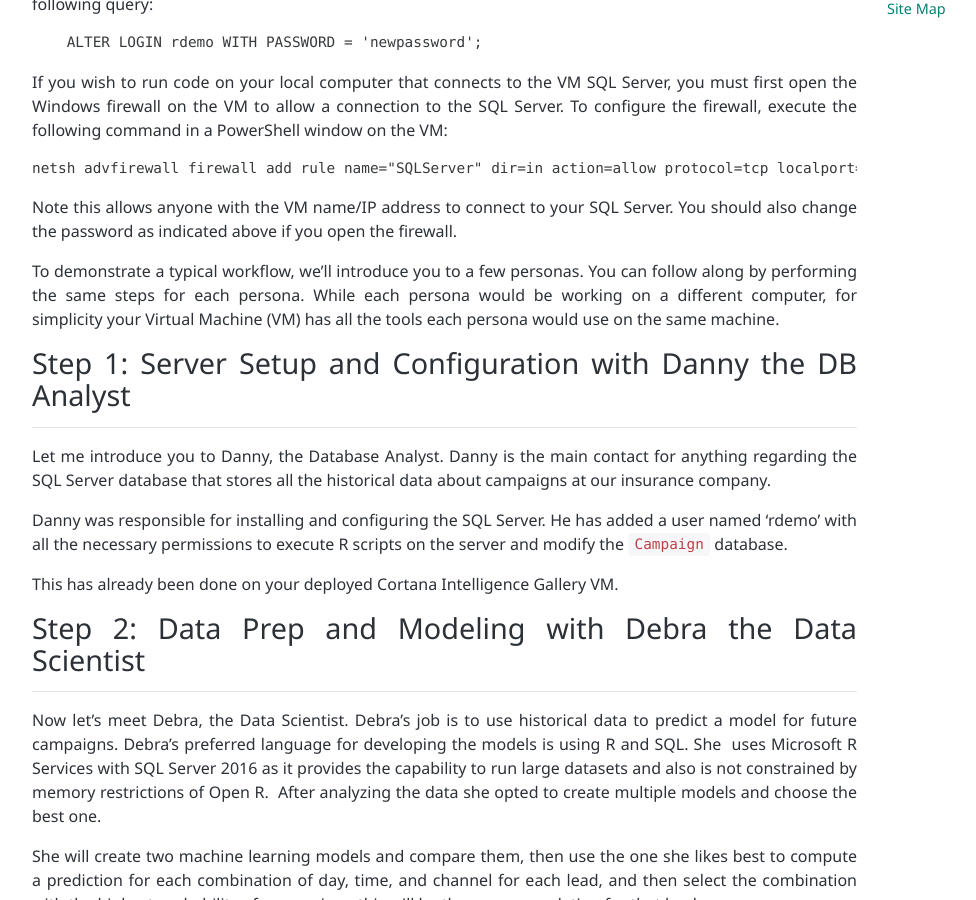
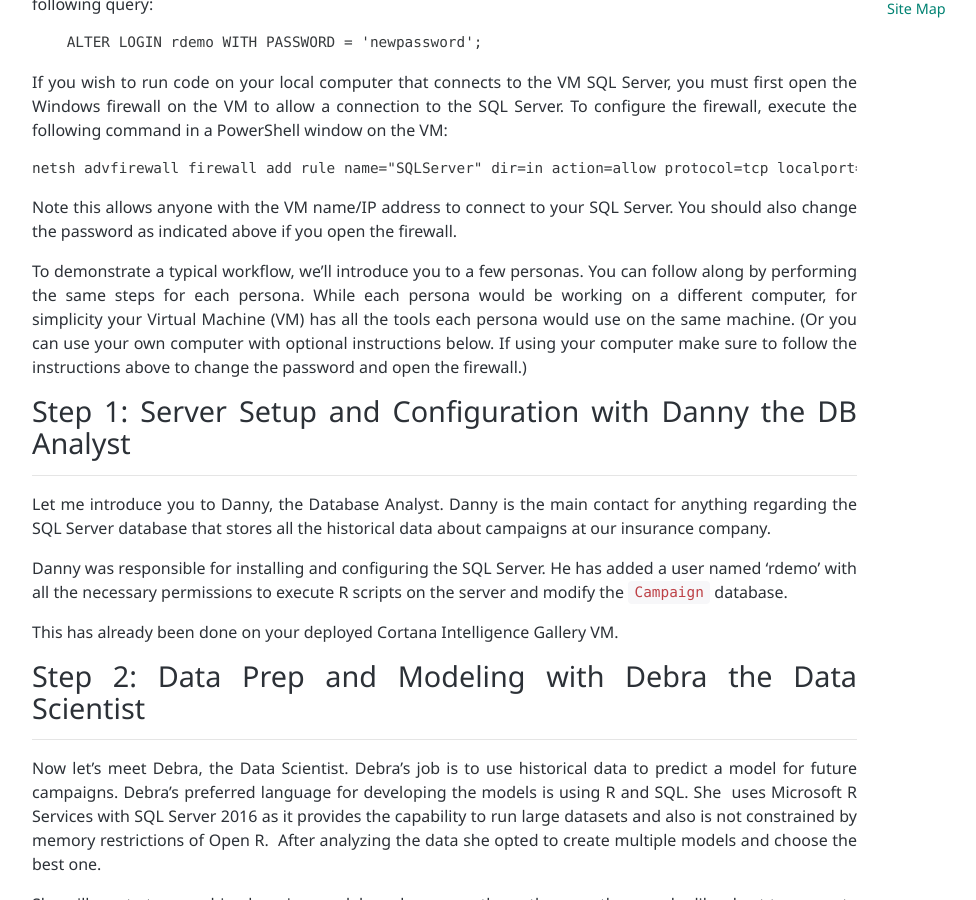
Before and after one commit to microsoft/r-server-campaign-optimization, a Jekyll site: the page built from CIG_Workflow.md, in a window 1280 px wide and 900 px high, scrolled down 645 px. Shown: the whole window, without its empty margins (53-1029 px from the left). Built offline with Jekyll 4.4.1, drawn with Linux system fonts in a browser that asks for light colours.

Commit message:
add info

```diff
--- a/CIG_Workflow.md
+++ b/CIG_Workflow.md
@@ -41,7 +41,7 @@ If you wish to run code on your local computer that connects to the VM SQL Serve
 
 Note this allows anyone with the VM name/IP address to connect to your SQL Server.  You should also change the  password as indicated above if you open the firewall.
 
-To demonstrate a typical workflow, we'll introduce you to a few personas.  You can follow along by performing the same steps for each persona.  While each persona would be working on a different computer, for simplicity your Virtual Machine (VM) has all the tools each persona would use on the same machine.
+To demonstrate a typical workflow, we'll introduce you to a few personas.  You can follow along by performing the same steps for each persona.  While each persona would be working on a different computer, for simplicity your Virtual Machine (VM) has all the tools each persona would use on the same machine.  (Or you can use your own computer with optional instructions below.  If using your computer make sure to follow the instructions above to change the password and open the firewall.)
 
  <a name="step1" id="step1"></a>
 
```
